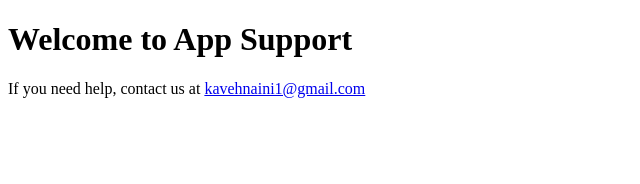
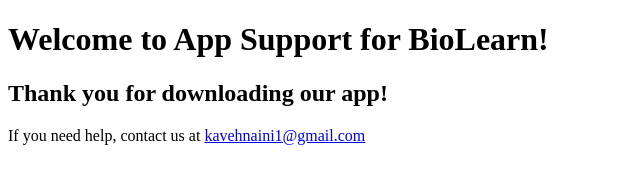
Before and after one commit to knaini08/BioLearn, a plain HTML site: page index.html in a window 1280 px wide. Shown: the whole page, without its empty margins (0-640 px from the left). Drawn offline with Linux system fonts and the light colour scheme.

Commit message:
Update index.html

```diff
--- a/index.html
+++ b/index.html
@@ -4,7 +4,8 @@
     <title>App Support</title>
 </head>
 <body>
-    <h1>Welcome to App Support</h1>
+    <h1>Welcome to App Support for BioLearn!</h1>
+    <h2>Thank you for downloading our app!</h2>
     <p>If you need help, contact us at <a href="mailto:kavehnaini1@gmail.com">kavehnaini1@gmail.com</a></p>
 </body>
 </html>
```
